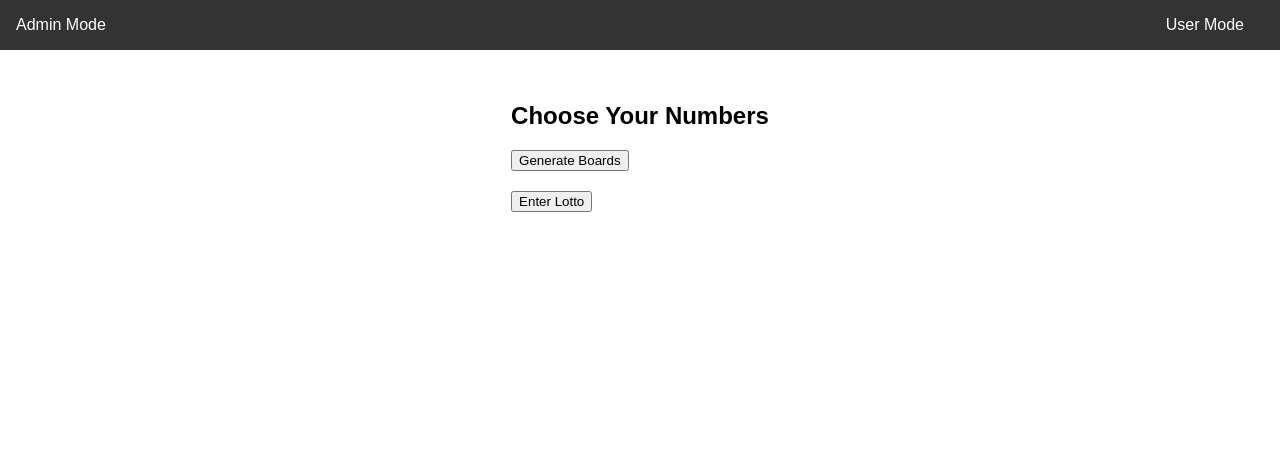
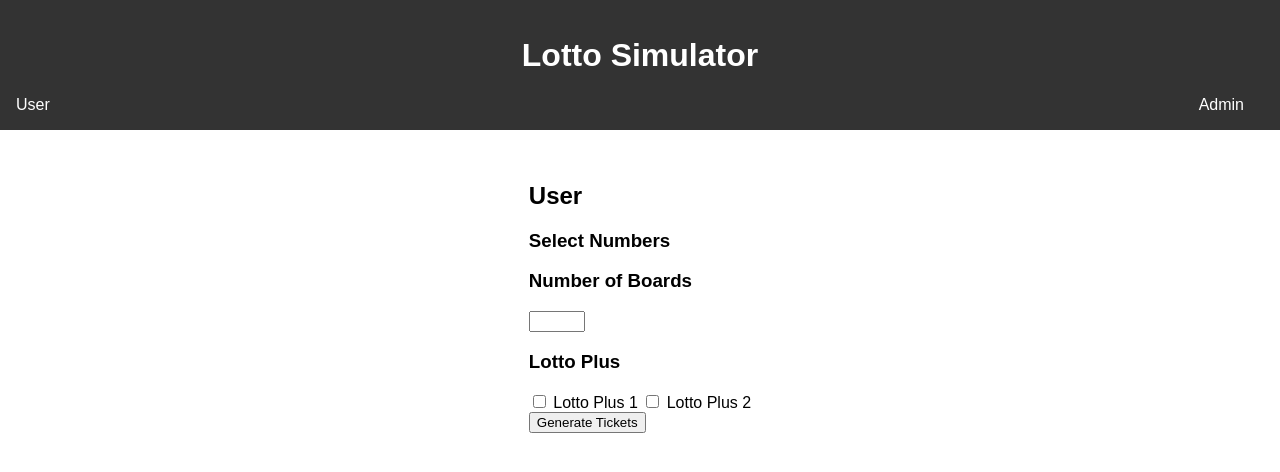
Before and after one commit to Keodivine/-Lotto-Stimulator, a plain HTML site: page index.html in a window 1280 px wide. Drawn offline with Linux system fonts and the light colour scheme.

Commit message:
index.html

```diff
--- a/index.html
+++ b/index.html
@@ -7,34 +7,50 @@
   <link rel="stylesheet" href="style.css">
 </head>
 <body>
+
   <header>
+    <h1>Lotto Simulator</h1>
     <nav>
       <ul>
-              <li><a href="#" id="admin-mode">Admin Mode</a></li>
-                <li><a href="#" id="user-mode">User Mode</a></li>
+        <li><a href="#user">User</a></li>
+        <li><a href="#admin">Admin</a></li>
       </ul>
     </nav>
   </header>
+
   <main>
-        <section id="user-section">
-            <h1>Choose Your Numbers</h1>
-            <div class="number-grid">
+    <section id="user">
+      <h2>User</h2>
+      <div class="user-options">
+        <h3>Select Numbers</h3>
+        <div class="number-picker">
+          </div>
+        <h3>Number of Boards</h3>
+        <input type="number" id="num-boards" min="1" max="10">
+        <h3>Lotto Plus</h3>
+        <div class="lotto-plus">
+          <input type="checkbox" id="lotto-plus-1"> Lotto Plus 1
+          <input type="checkbox" id="lotto-plus-2"> Lotto Plus 2
+        </div>
+        <button id="generate-tickets">Generate Tickets</button>
+      </div>
 
+      <div id="tickets">
         </div>
-            <button id="generate-boards">Generate Boards</button>
-            <div id="board-section">
+    </section>
 
-            </div>
-            <button id="enter-lotto">Enter Lotto</button>
-        </section>
-        <section id="admin-section" style="display: none;">
-            <h1>Simulate Lotto Draw</h1>
+    <section id="admin" style="display: none;">
+      <h2>Admin</h2>
+      <div class="admin-options">
+        <h3>Draw Simulation</h3>
         <button id="simulate-draw">Simulate Draw</button>
         <div id="draw-results">
-
+          </div>
       </div>
     </section>
+
   </main>
+
   <script src="script.js"></script>
 </body>
 </html>
```
Lines whose indentation alone changed are shown as unchanged.
